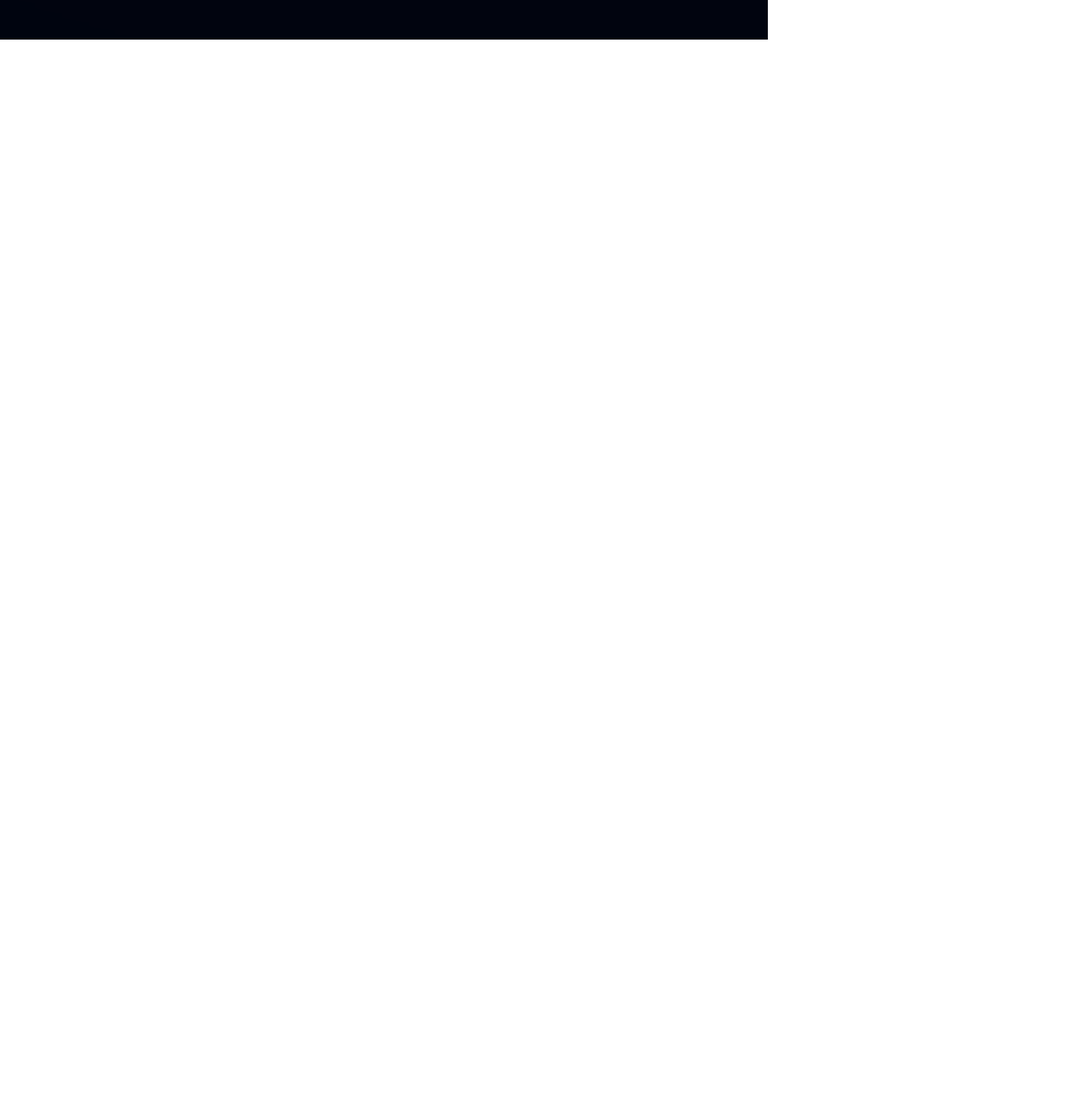
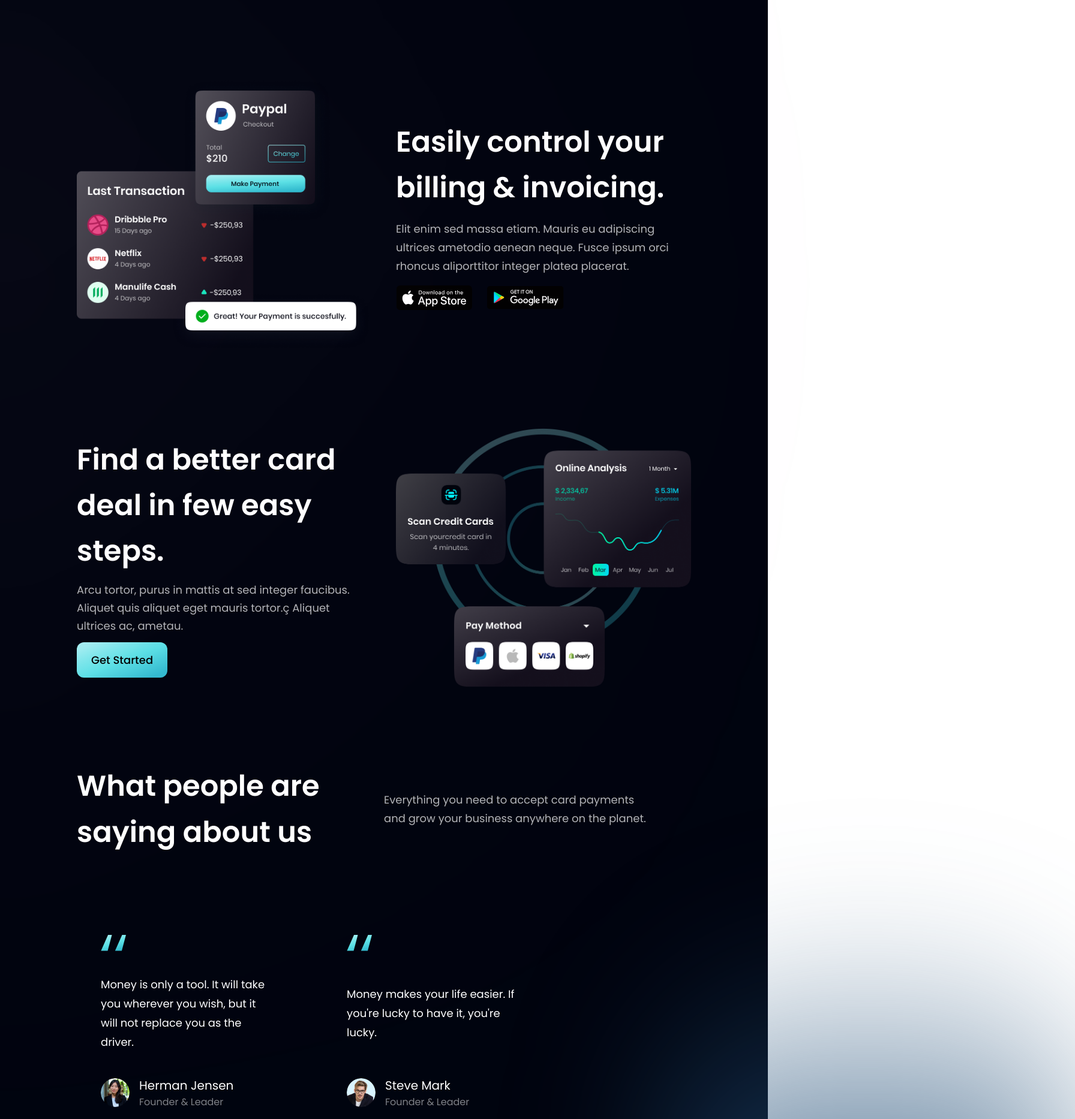
Before and after one commit to rvishakhs/bank_landing_page, a React (Vite) app: page / in a window 1280 px wide. Shown: the part 1620-3486 px from the top of the page at 60% size, 1792 px wide, since content can reach past the window. Before the commit the page ends 1686 px from the top, so only its background shows below. Built offline with nearby package versions, Linux system fonts and the light colour scheme.

Commit message:
almost finish stage

```diff
--- a/src/App.jsx
+++ b/src/App.jsx
@@ -4,6 +4,9 @@
 import Hero from './components/Hero'
 import Stats from './components/Stats'
 import Business from './components/Business'
+import Billing from './components/Billing'
+import Cardsection from './components/Cardsection'
+import Testimonial from './components/Testimonial'
 
 function App() {
   return (
@@ -22,6 +25,9 @@
           <div className={`${styles.boxWidth}`}>
             <Stats />
             <Business />
+            <Billing />
+            <Cardsection />
+            <Testimonial />
           </div>
         </div>
     </div>
--- /dev/null
+++ b/src/components/Billing.jsx
@@ -0,0 +1,38 @@
+import React from 'react'
+import styles, {layout} from '../style'
+import {apple, bill, google} from '../assets'
+
+function Billing() {
+  return (
+    <section className={`${layout.sectionReverse} px-3 md:px-16`}>
+        <div className={`${layout.sectionImgReverse}`}>
+            <img
+                src={bill}
+                alt="billing"
+                className='w-[100%] h-[100%] z-50 relative'
+            />
+
+            <div className='absolute -left-1/2 z-30 top-0 w-[50%] h-[50%] rounded-full white__gradient'/>
+            <div className='absolute -left-1/2 z-0 bottom-0 w-[50%] h-[50%] rounded-full pink__gradient'/>
+        </div>
+        <div className={`${layout.sectionInfo} flex-col space-y-4`}>
+            <h2 className='font-poppins font-semibold md:text-[48px] text-[32px] leading-[52px] md:leading-[76px] text-white'>Easily control your billing & invoicing.</h2>
+            <p className={`font-poppins ${styles.paragraph} max-w-[470px] font-normal text-[18px] leading-[28px]`}>Elit enim sed massa etiam. Mauris eu adipiscing ultrices ametodio aenean neque. Fusce ipsum orci rhoncus aliporttitor integer platea placerat.</p>
+            <div className='flex flex-row space-x-6 my-2'>
+                <img
+                    src={apple}
+                    alt="apple"
+                    className='cursor-pointer w-[128px] h-[42px] object-contain'
+                />
+                <img
+                    src={google}
+                    alt="google"
+                    className='cursor-pointer w-[128px] h-[42px] object-contain'
+                />
+            </div>
+        </div>
+    </section>
+  )
+}
+
+export default Billing
--- a/src/components/Business.jsx
+++ b/src/components/Business.jsx
@@ -8,7 +8,7 @@
 
 function Business() {
   return (
-    <section id='features' className={`${layout.section} px-6 md:px-16 my-6 md:my-10`}>
+    <section id='features' className={`${layout.section} px-3 md:px-16 mt-10 md:mt-0 my-6 md:my-10`}>
         <div className={layout.sectionInfo}>
             <h2 className={styles.heading2}>
                 You do the business, <br className='sm:block hidden' /> we’ll handle the money.
--- /dev/null
+++ b/src/components/Cardsection.jsx
@@ -0,0 +1,30 @@
+import React from 'react'
+import { card } from '../assets'
+import styles, {layout} from '../style'
+import Button from './Button'
+
+function Cardsection() {
+  return (
+    <section className={`${layout.section} px-3 md:px-16`}>
+        <div className={`${layout.sectionInfo} flex-col space-y-3`}>
+            <h2 className='font-poppins max-w-[550px] font-semibold md:text-[48px] text-[32px] leading-[52px] md:leading-[76px] text-white'>
+                Find a better card deal in few easy steps.
+            </h2>
+            <p className={`font-poppins ${styles.paragraph} mb-6 max-w-[470px] font-normal text-[18px] leading-[30px]`}>
+                Arcu tortor, purus in mattis at sed integer faucibus. Aliquet quis aliquet eget mauris tortor.ç Aliquet ultrices ac, ametau.
+            </p>
+            <Button />
+        </div>
+        <div className={`${layout.sectionImg}`}>
+            <img
+                src={card}
+                alt="card"
+                className='w-[100%] h-[100%] object-contain'
+            />
+        </div>
+
+    </section>
+  )
+}
+
+export default Cardsection
--- /dev/null
+++ b/src/components/Feedback.jsx
@@ -0,0 +1,29 @@
+import React from 'react'
+import { quotes } from '../assets'
+
+function Feedback({id, content, name, title, img}) {
+  return (
+    <div className='flex space-y-10 justify-between flex-col px-10 py-12 rounded-[20px]  max-w-[370px] md:mr-10 sm:mr-5 mr-0 my-5 feedback-card'>
+        <img
+            src={quotes}
+            alt='quotes'
+            className='w-[42px] h-[27px] object-contain'
+        />
+        <p className='text-white font-poppins font-normal text-[18px] leading-[32px]'>{content}</p>
+        <div className='flex flex-row mt-4 items-center'>
+            <img
+                src={img}
+                alt="person"
+                className='w-[48px] h-[48px] rounded-full'
+            />
+            <div className='flex flex-col ml-4'>
+                <h2 className='font-poppins font-normal text-[20px] leading-[32px] text-white'>{name}</h2>
+                <h2 className='font-poppins font-normal text-[16px] leading-[24px] text-white/50'>{title}</h2>
+            </div>
+
+        </div>
+    </div>
+  )
+}
+
+export default Feedback
--- a/src/components/Getstarted.jsx
+++ b/src/components/Getstarted.jsx
@@ -4,7 +4,7 @@
 
 function Getstarted() {
   return (
-    <div className={`${styles.flexCenter} h-[140px] w-[140px] rounded-full bg-blue-gradient cursor-pointer p-[2px]`}>
+    <div className={`${styles.flexCenter} hover:scale-105 h-[140px] w-[140px] rounded-full bg-blue-gradient cursor-pointer p-[2px]`}>
         <div className='bg-black w-[100%] h-[100%] rounded-full flex items-center justify-center flex-col'>
             <div className={`${styles.flexStart} flex-row mr-3`}>
                 <p className='font-poppins font-medium leading-[23px] text-[18px]'>
--- a/src/components/Hero.jsx
+++ b/src/components/Hero.jsx
@@ -6,7 +6,7 @@
 function Hero() {
   return (
     <section id='home' className={`flex md:flex-row flex-col  ${styles.paddingX}`}>
-        <div className={`flex-1 ${styles.flexStart} flex-col xl:px-0 sm:px-16 px-6 `}>
+        <div className={`flex-1 ${styles.flexStart} flex-col xl:px-0 sm:px-16 px-3 `}>
             <div className={`flex flex-row rounded-[10px] py-[6px] px-4 bg-discount-gradient mb-2 `}>
                 <img
                     src={discount}
@@ -37,7 +37,7 @@
                 We examine annual percentage rates, annual fees.
             </p>
         </div>
-        <div className={`flex-1 flex ${styles.flexCenter} relative`}>
+        <div className={`flex-1 flex ${styles.flexCenter} relative -mb-10 md:-mb-0`}>
             <img
                 src={robot}
                 alt="robot"
--- /dev/null
+++ b/src/components/Testimonial.jsx
@@ -0,0 +1,26 @@
+import React from 'react'
+import styles, {layout} from '../style'
+import { feedback } from '../constants'
+import Feedback from './Feedback'
+
+function Testimonial() {
+  return (
+    <section id="clients" className={`${styles.paddingY} ${styles.flexCenter} md:px-16 px-3 flex-col relative`}>
+        <div className="absolute z-[0] w-[60%] h-[60%] -right-[50%] rounded-full blue__gradient bottom-40" />
+
+        <div className='flex md:flex-row flex-col justify-between w-full items-center sm:mb-16 mb-6 relative z-[1]'>
+            <h2 className={`${styles.heading2}`}>What people are <br className='sm:block hidden' /> saying about us</h2>
+            <div className='w-full md:mt-0 mt-6'>
+                <p className={`${styles.paragraph} max-w-[450px]`}>Everything you need to accept card payments and grow your business anywhere on the planet.</p>
+            </div>
+        </div>
+        <div className='flex flex-wrap sm:justify-start justify-center w-full feedback-container relative z-50'>
+            {feedback.map((feedback) =>(
+                <Feedback key={feedback.id} {...feedback}/>
+            ))}
+        </div>
+    </section>
+  )
+}
+
+export default Testimonial
--- a/src/constants/index.js
+++ b/src/constants/index.js
@@ -18,6 +18,34 @@
       title: "Clients",
     },
   ];
+
+  export const feedback = [
+    {
+      id: "feedback-1",
+      content:
+        "Money is only a tool. It will take you wherever you wish, but it will not replace you as the driver.",
+      name: "Herman Jensen",
+      title: "Founder & Leader",
+      img: people01,
+    },
+    {
+      id: "feedback-2",
+      content:
+        "Money makes your life easier. If you're lucky to have it, you're lucky.",
+      name: "Steve Mark",
+      title: "Founder & Leader",
+      img: people02,
+    },
+    {
+      id: "feedback-3",
+      content:
+        "It is usually people in the money business, finance, and international trade that are really rich.",
+      name: "Kenn Gallagher",
+      title: "Founder & Leader",
+      img: people03,
+    },
+  ];
+
 
   export const stats = [
     {
```
